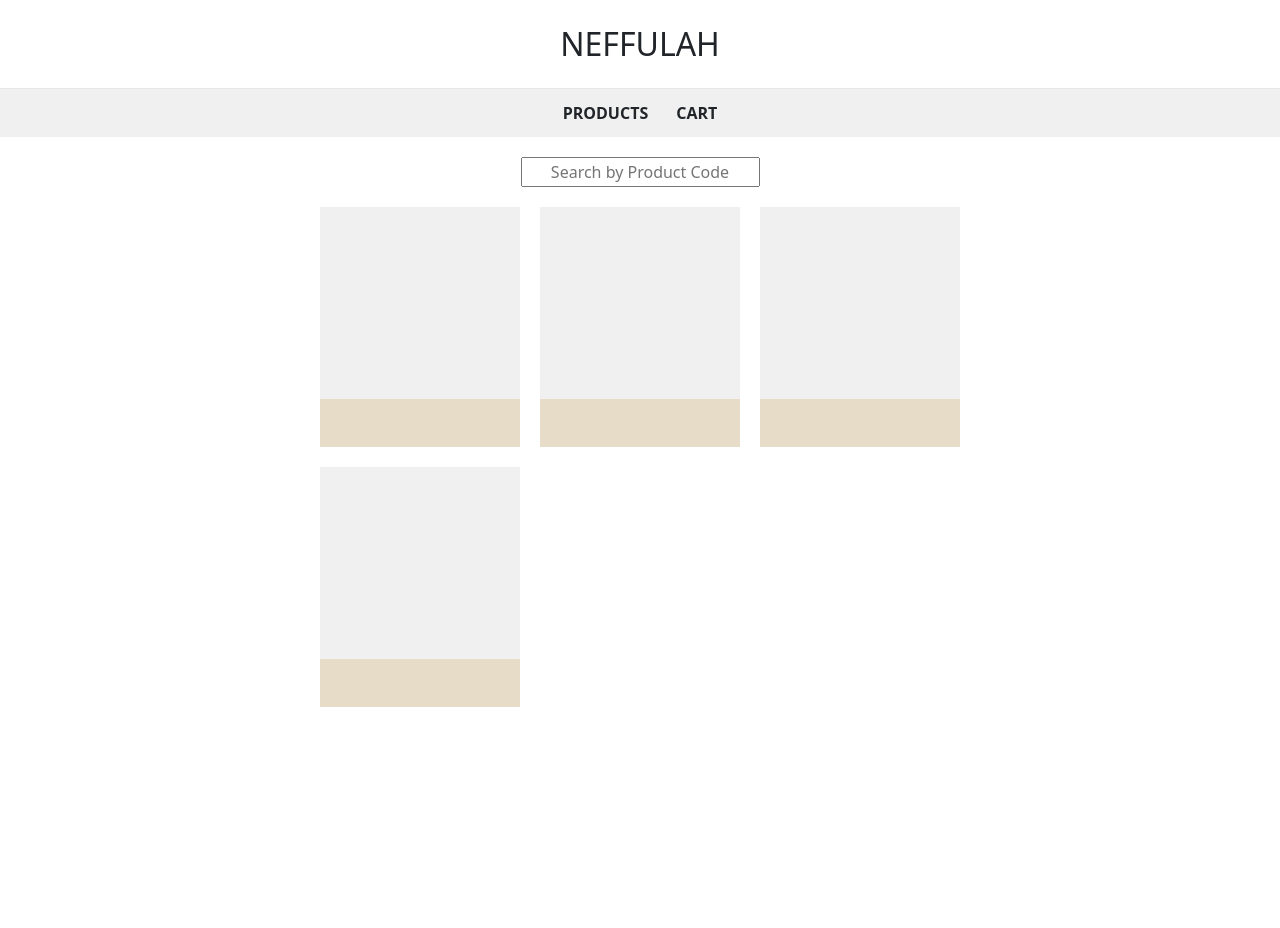
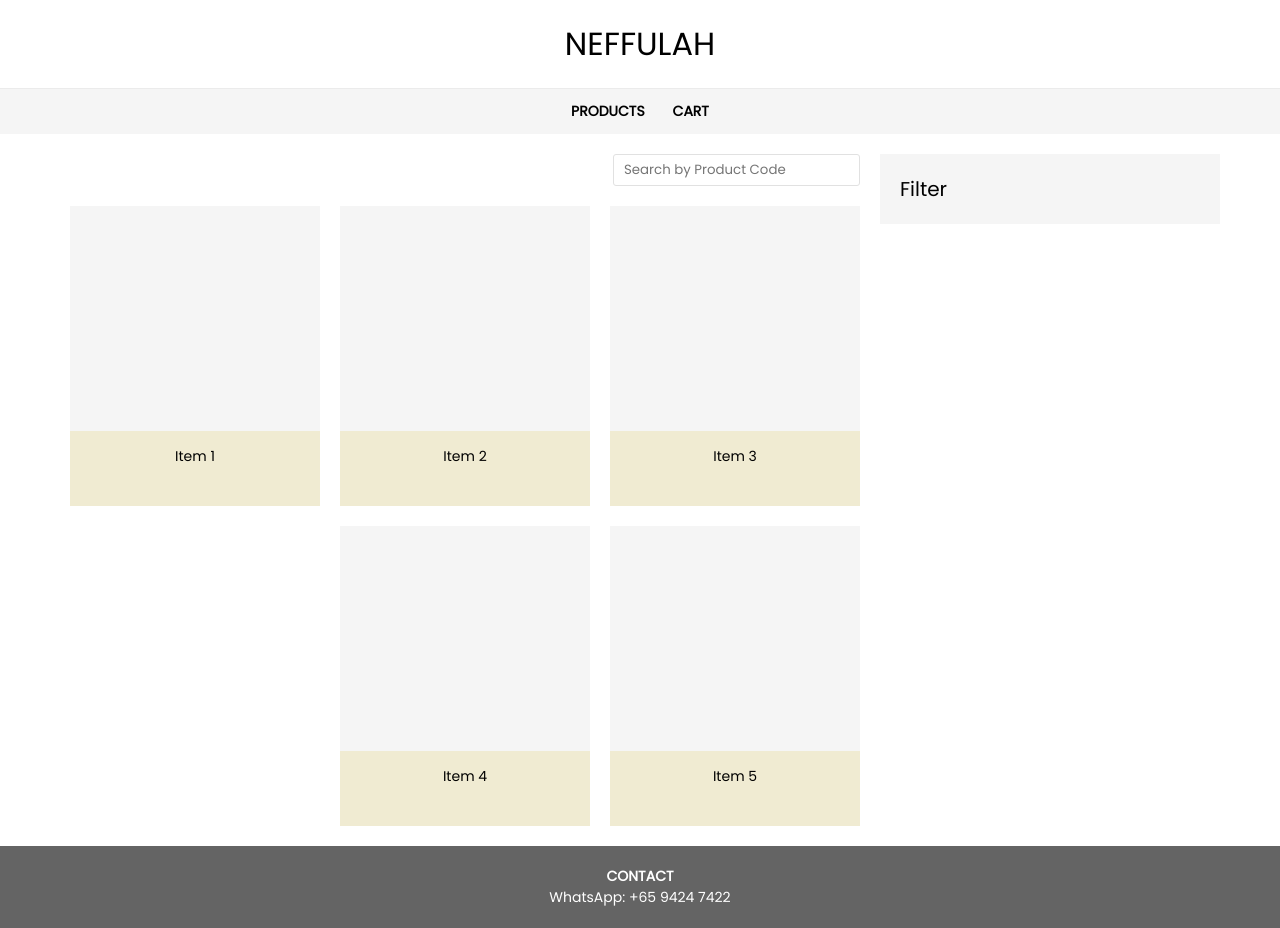
Before and after one commit to fedorum/Neffulah, a React (Vite) app: page / in a window 1280 px wide. Before the commit the page ends 800 px from the top, so only its background shows below. Built offline with nearby package versions, Linux system fonts and the light colour scheme.

Commit message:
Added website elements and pages

```diff
--- a/index.html
+++ b/index.html
@@ -3,6 +3,7 @@
   <head>
     <meta charset="UTF-8" />
     <!-- <link rel="icon" type="image/svg+xml" href="/vite.svg" /> -->
+    <link href='https://fonts.googleapis.com/css?family=Poppins' rel='stylesheet'>
     <meta name="viewport" content="width=device-width, initial-scale=1.0" />
     <title>Neffulah</title>
   </head>
--- a/package.json
+++ b/package.json
@@ -12,7 +12,8 @@
   "dependencies": {
     "bootstrap": "^5.3.8",
     "react": "^19.2.0",
-    "react-dom": "^19.2.0"
+    "react-dom": "^19.2.0",
+    "react-router-dom": "^7.10.0"
   },
   "devDependencies": {
     "@eslint/js": "^9.39.1",
--- a/src/App.css
+++ b/src/App.css
@@ -1,3 +1,17 @@
+body {
+    min-height: 100vh;
+    margin: 0;
+    display: flex;
+    flex-direction: column;
+    font-family: "Poppins";
+    /* color: white; */
+}
+
+p {
+    margin: 0;
+    font-size: 14px;
+}
+
 #headerDiv {
     margin: 20px;
     display: flex;
@@ -12,64 +26,99 @@
 #navigationDiv {
     padding: 12px;
     display: flex;
+    position: sticky;
+    top: 0;
     flex-direction: row;
     gap: 28px;
     justify-content: center;
-    border-top: 1px solid rgb(230, 230, 230);
-    /* border-bottom: 1px solid rgb(230, 230, 230); */
-    background-color: rgb(240, 240, 240);
+    border-top: 1px solid rgb(235, 235, 235);
+    background-color: rgb(245, 245, 245);
 }
 
 .navigationPara {
-    margin: 0;
     font-weight: bold;
 }
 
-#columnDiv {
-    margin: auto;
-    width: 640px;
+#productsDiv {
+    margin: 20px;
     display: flex;
-    flex-direction: column;
-    /* flex-wrap: wrap; */
-    /* gap: 20px; */
+    flex-direction: row;
+    flex: 1;
+}
+
+.leftColumn {
+    width: 70%;
+    margin-right: 20px;
 }
 
 #searchDiv {
-    margin: 20px;
+    margin-bottom: 20px;
     display: flex;
-    flex-direction: row;
-    gap: 20px;
-    justify-content: center;
+    justify-content: flex-end;
 }
 
 #searchInput {
-    text-align: center;
+    width: 225px;
+    padding: 5px 10px;
+    font-family: "Poppins";
+    border: 1px solid rgb(225, 225, 225);
+    border-radius: 3px;
 }
 
 #gridDiv {
-    margin: auto;
-    width: 640px;
+    max-width: 790px;
+    /* margin-left: auto; */
     display: flex;
     flex-direction: row;
     flex-wrap: wrap;
     gap: 20px;
+    float: right;
+    justify-content: flex-end;
 }
 
 .cardDiv {
-    width: 200px;
-    height: 240px;
+    width: 250px;
+    height: 300px;
     display: flex;
     flex-direction: column;
 }
 
 .imageDiv {
-    width: 100%;
-    height: 80%;
-    background-color: rgb(240, 240, 240);
+    height: 75%;
+    background-color: rgb(245, 245, 245);
 }
 
-.cardNameDiv {
-    width: 100%;
-    height: 20%;
-    background-color: rgb(230, 220, 200);
+.nameDiv {
+    height: 15%;
+    padding: 15px;
+    text-align: center;
+    background-color: rgb(240, 235, 210);
 }
+
+.rightColumn {
+    width: 30%;
+    margin-right: 20px;
+}
+
+#filterDiv {
+    width: 300px;
+    max-width: calc(100% - 20px);
+    /* height: 313px; */
+    padding: 20px;
+    background-color: rgb(245, 245, 245);
+}
+
+#filter {
+    font-size: 20px;
+}
+
+#footerDiv {
+    padding: 20px;
+    text-align: center;
+    color: white;
+    background-color: rgb(100, 100, 100);
+}
+
+#footerContact {
+    font-weight: bold;
+}
--- a/src/App.tsx
+++ b/src/App.tsx
@@ -1,13 +1,15 @@
 import Header from "./components/Header"
 import Navigation from "./components/Navigation";
-import Column from "./components/Column";
+import Products from "./components/Products";
+import Footer from "./components/Footer";
 
 function App() {
   return (
       <>
         <Header></Header>
         <Navigation></Navigation>
-        <Column></Column>
+        <Products></Products>
+        <Footer></Footer>
       </>
   );
 }
--- a/src/components/Card.tsx
+++ b/src/components/Card.tsx
@@ -1,10 +1,19 @@
 import '../App.css';
 
-function Card() {
+interface Props {
+    index: number;
+    name: string;
+}
+
+function Card(props: Props) {
     return (
         <div className='cardDiv'>
-            <div className='imageDiv'></div>
-            <div className='cardNameDiv'></div>
+            <div className='imageDiv'>
+                {/* insert image */}
+            </div>
+            <div className='nameDiv'>
+                <p>{props.name}</p>
+            </div>
         </div>
     );
 }
--- a/src/components/Column.tsx
+++ /dev/null
@@ -1,14 +0,0 @@
-import '../App.css';
-import Grid from './Grid';
-import Search from './Search';
-
-function Column() {
-    return (
-        <div id='columnDiv'>
-            <Search></Search>
-            <Grid></Grid>
-        </div>
-    );
-}
-
-export default Column;
--- /dev/null
+++ b/src/components/Filter.tsx
@@ -0,0 +1,11 @@
+import '../App.css';
+
+function Search() {
+    return (
+        <div id='filterDiv'>
+            <p id='filter'>Filter</p>
+        </div>
+    );
+}
+
+export default Search;
--- /dev/null
+++ b/src/components/Footer.tsx
@@ -0,0 +1,12 @@
+import '../App.css';
+
+function Footer() {
+    return (
+        <div id='footerDiv'>
+            <p id='footerContact'>CONTACT</p>
+            <p>WhatsApp: +65 9424 7422</p>
+        </div>
+    );
+}
+
+export default Footer;
--- a/src/components/Grid.tsx
+++ b/src/components/Grid.tsx
@@ -2,12 +2,20 @@ import '../App.css';
 import Card from './Card';
 
 function Grid() {
+    // retrieve products from user?
+    const products = [
+        "Item 1",
+        "Item 2",
+        "Item 3",
+        "Item 4",
+        "Item 5"
+    ]
+
     return (
         <div id='gridDiv'>
-            <Card></Card>
-            <Card></Card>
-            <Card></Card>
-            <Card></Card>
+            {products.map((product, index) => (
+                <Card index={index} name={product}></Card>
+            ))}
         </div>
     );
 }
--- a/src/components/Navigation.tsx
+++ b/src/components/Navigation.tsx
@@ -1,4 +1,5 @@
 import '../App.css'
+// import { Link } from 'react-router-dom';
 
 function Navigation() {
     return (
--- /dev/null
+++ b/src/components/Products.tsx
@@ -0,0 +1,20 @@
+import '../App.css';
+import Grid from './Grid';
+import Search from './Search';
+import Filter from './Filter';
+
+function Products() {
+    return (
+        <div id='productsDiv'>
+            <div className='leftColumn'>
+                <Search></Search>
+                <Grid></Grid>
+            </div>
+            <div className='rightColumn'>
+                <Filter></Filter>
+            </div>
+        </div>
+    );
+}
+
+export default Products;
```
Also changed, not shown: src/main.tsx (+4 -5 lines), 2 other files (tests, documents, lock files or other folders).
